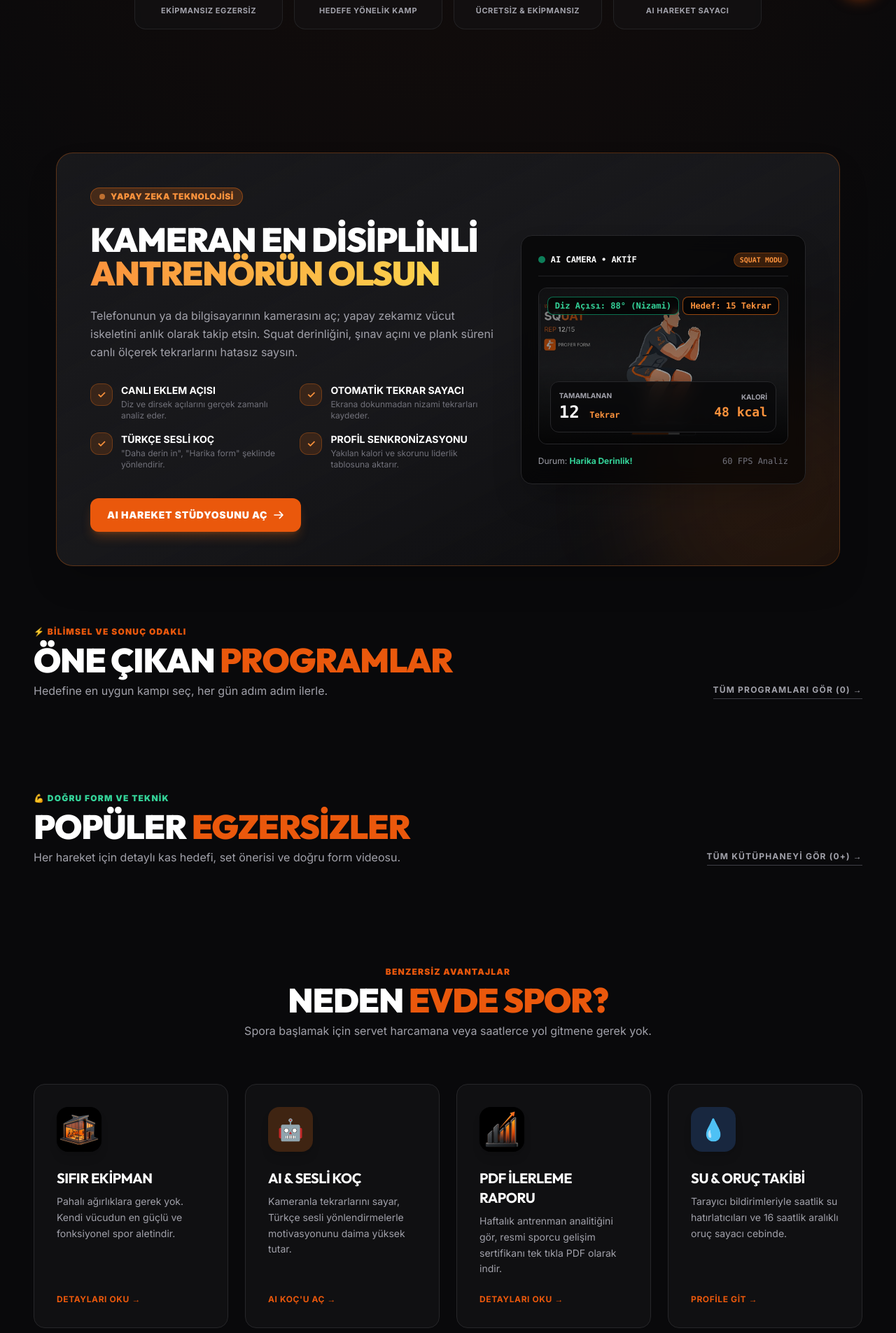
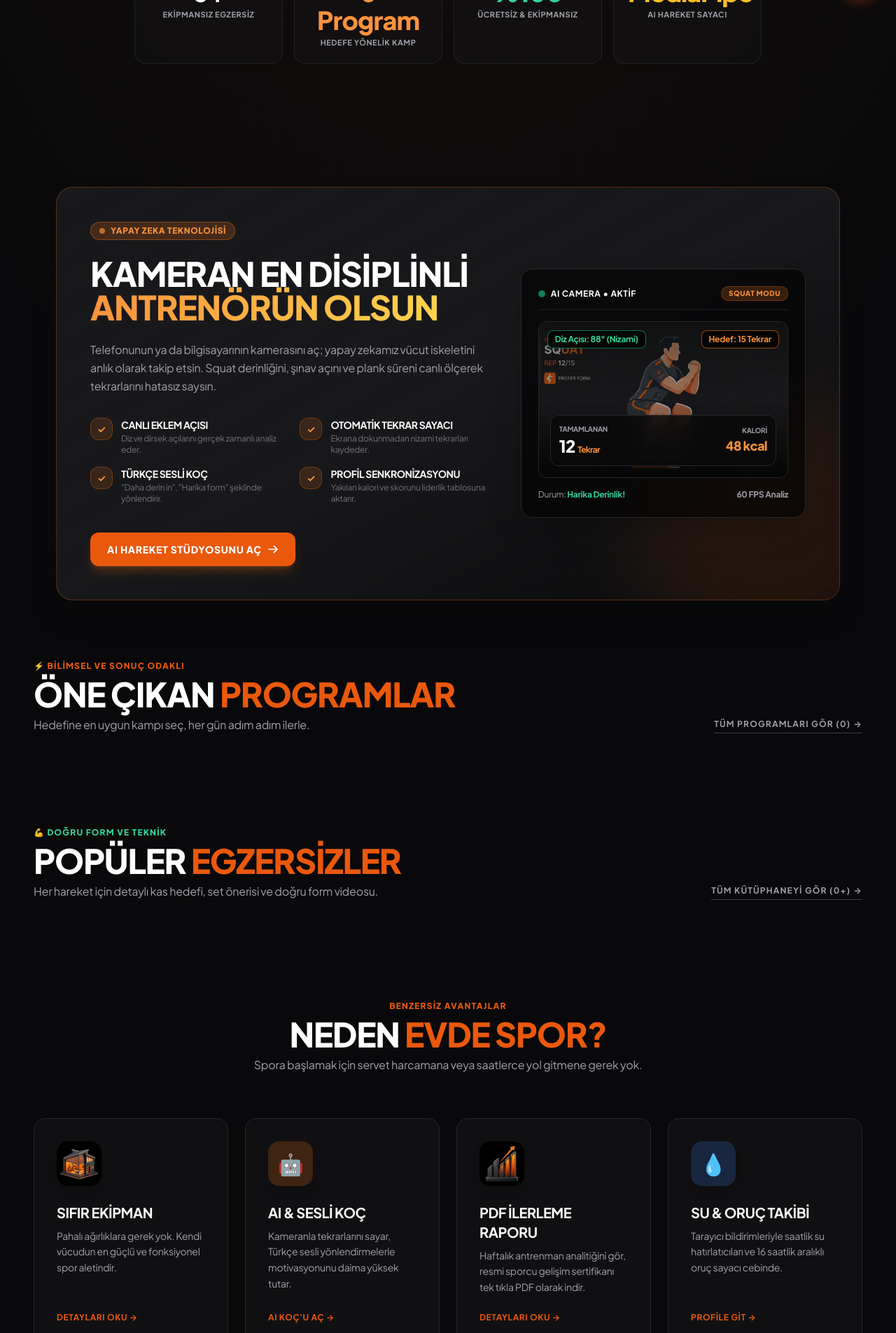
Before and after one commit to atilayaki/ev-sporu-app, a Flask app: page / in a window 1280 px wide. Shown: the part 777-2682 px from the top of the page at 70% size. Run offline with Flask 3, Linux system fonts and the light colour scheme; data that the repository does not hold is empty; some libraries are stand-ins or nearby versions.

Commit message:
style: modernize typography with Plus Jakarta Sans and eliminate typewriter mono fonts

```diff
--- a/templates/base.html
+++ b/templates/base.html
@@ -26,14 +26,16 @@
 
     <link rel="preconnect" href="https://fonts.googleapis.com">
     <link rel="preconnect" href="https://fonts.gstatic.com" crossorigin>
-    <link href="https://fonts.googleapis.com/css2?family=Inter:wght@400;500;600;700;800;900&family=Outfit:wght@600;700;800;900&display=swap" rel="stylesheet">
+    <link href="https://fonts.googleapis.com/css2?family=Plus+Jakarta+Sans:ital,wght@0,300..800;1,300..800&family=Outfit:wght@500;600;700;800;900&display=swap" rel="stylesheet">
     <script>
         tailwind.config = {
             theme: {
                 extend: {
                     fontFamily: {
-                        sans: ['Inter', 'system-ui', 'sans-serif'],
-                        display: ['Outfit', 'Inter', 'sans-serif'],
+                        sans: ['"Plus Jakarta Sans"', '-apple-system', 'BlinkMacSystemFont', 'sans-serif'],
+                        display: ['"Plus Jakarta Sans"', 'Outfit', 'sans-serif'],
+                        heading: ['"Plus Jakarta Sans"', 'Outfit', 'sans-serif'],
+                        mono: ['"Plus Jakarta Sans"', 'system-ui', 'sans-serif'],
                     },
                     colors: {
                         darkbg: '#09090b',
@@ -51,9 +53,19 @@
         body {
             background-color: #09090b;
             color: #fafafa;
+            font-family: 'Plus Jakarta Sans', -apple-system, BlinkMacSystemFont, 'Segoe UI', Roboto, sans-serif;
+            letter-spacing: -0.015em;
             background-image: radial-gradient(ellipse 80% 50% at 50% -10%, rgba(234,88,12,0.08), transparent);
         }
-        h1, h2, h3, .font-display { font-family: 'Outfit', 'Inter', sans-serif; }
+        h1, h2, h3, h4, .font-heading, .font-display {
+            font-family: 'Plus Jakarta Sans', 'Outfit', sans-serif;
+            letter-spacing: -0.03em;
+        }
+        .font-mono {
+            font-family: 'Plus Jakarta Sans', system-ui, sans-serif !important;
+            font-variant-numeric: tabular-nums;
+            letter-spacing: -0.02em;
+        }
         ::selection { background: rgba(234,88,12,0.45); color: #fff; }
         ::-webkit-scrollbar { width: 10px; height: 10px; }
         ::-webkit-scrollbar-track { background: #09090b; }
--- a/templates/exercises.html
+++ b/templates/exercises.html
@@ -61,7 +61,7 @@
                 </a>
             {% endfor %}
 
-            <span class="ml-auto text-xs text-zinc-500 font-mono">
+            <span class="ml-auto text-xs text-zinc-500">
                 <span class="text-orange-400 font-bold">{{ exercises|length }}</span> hareket listelendi
             </span>
         </div>
@@ -99,7 +99,7 @@
                 </div>
 
                 <!-- Bottom Metrics -->
-                <div class="absolute bottom-3 left-3 right-3 flex items-center justify-between text-[11px] font-mono font-bold text-zinc-300">
+                <div class="absolute bottom-3 left-3 right-3 flex items-center justify-between text-[11px] font-semibold text-zinc-300">
                     <span class="bg-black/60 px-2 py-0.5 rounded backdrop-blur-sm border border-zinc-800">⏱️ {{ exercise.duration_seconds or 45 }} sn</span>
                     <span class="bg-black/60 px-2 py-0.5 rounded backdrop-blur-sm border border-zinc-800 text-orange-400">🔥 {{ exercise.calories_estimate or 8 }} kcal</span>
                 </div>
--- a/templates/index.html
+++ b/templates/index.html
@@ -55,21 +55,21 @@
 
     <!-- Quick Metric Cards / Social Proof Ribbon -->
     <div class="grid grid-cols-2 md:grid-cols-4 gap-4 max-w-4xl mx-auto">
-        <div class="athletic-card p-4 rounded-2xl border border-zinc-800/80 bg-zinc-900/40 backdrop-blur-sm text-center">
-            <span class="block text-2xl lg:text-3xl font-black text-white font-mono">{{ total_exercises }}+</span>
-            <span class="text-[11px] font-bold text-zinc-400 uppercase tracking-wider">Ekipmansız Egzersiz</span>
+        <div class="athletic-card p-5 rounded-2xl border border-zinc-800/80 bg-zinc-900/40 backdrop-blur-sm text-center transition-transform hover:-translate-y-1">
+            <span class="block text-3xl lg:text-4xl font-extrabold text-white tracking-tight font-heading">{{ total_exercises }}+</span>
+            <span class="text-[11px] font-bold text-zinc-400 uppercase tracking-wider block mt-1">Ekipmansız Egzersiz</span>
         </div>
-        <div class="athletic-card p-4 rounded-2xl border border-zinc-800/80 bg-zinc-900/40 backdrop-blur-sm text-center">
-            <span class="block text-2xl lg:text-3xl font-black text-orange-400 font-mono">{{ total_programs }} Program</span>
-            <span class="text-[11px] font-bold text-zinc-400 uppercase tracking-wider">Hedefe Yönelik Kamp</span>
+        <div class="athletic-card p-5 rounded-2xl border border-zinc-800/80 bg-zinc-900/40 backdrop-blur-sm text-center transition-transform hover:-translate-y-1">
+            <span class="block text-3xl lg:text-4xl font-extrabold text-orange-400 tracking-tight font-heading">{{ total_programs }} Program</span>
+            <span class="text-[11px] font-bold text-zinc-400 uppercase tracking-wider block mt-1">Hedefe Yönelik Kamp</span>
         </div>
-        <div class="athletic-card p-4 rounded-2xl border border-zinc-800/80 bg-zinc-900/40 backdrop-blur-sm text-center">
-            <span class="block text-2xl lg:text-3xl font-black text-emerald-400 font-mono">%100</span>
-            <span class="text-[11px] font-bold text-zinc-400 uppercase tracking-wider">Ücretsiz & Ekipmansız</span>
+        <div class="athletic-card p-5 rounded-2xl border border-zinc-800/80 bg-zinc-900/40 backdrop-blur-sm text-center transition-transform hover:-translate-y-1">
+            <span class="block text-3xl lg:text-4xl font-extrabold text-emerald-400 tracking-tight font-heading">%100</span>
+            <span class="text-[11px] font-bold text-zinc-400 uppercase tracking-wider block mt-1">Ücretsiz & Ekipmansız</span>
         </div>
-        <div class="athletic-card p-4 rounded-2xl border border-zinc-800/80 bg-zinc-900/40 backdrop-blur-sm text-center">
-            <span class="block text-2xl lg:text-3xl font-black text-amber-400 font-mono">MediaPipe</span>
-            <span class="text-[11px] font-bold text-zinc-400 uppercase tracking-wider">AI Hareket Sayacı</span>
+        <div class="athletic-card p-5 rounded-2xl border border-zinc-800/80 bg-zinc-900/40 backdrop-blur-sm text-center transition-transform hover:-translate-y-1">
+            <span class="block text-3xl lg:text-4xl font-extrabold text-amber-400 tracking-tight font-heading">MediaPipe</span>
+            <span class="text-[11px] font-bold text-zinc-400 uppercase tracking-wider block mt-1">AI Hareket Sayacı</span>
         </div>
     </div>
 </section>
@@ -146,9 +146,9 @@
                     <div class="flex items-center justify-between border-b border-zinc-800/80 pb-3 mb-4">
                         <div class="flex items-center space-x-2">
                             <span class="w-2.5 h-2.5 rounded-full bg-emerald-500 animate-pulse"></span>
-                            <span class="text-xs font-mono font-bold text-white uppercase">AI Camera &bull; Aktif</span>
+                            <span class="text-xs font-bold text-white uppercase tracking-wider">AI Camera &bull; Aktif</span>
                         </div>
-                        <span class="text-[10px] font-mono px-2 py-0.5 rounded-full bg-orange-500/20 text-orange-400 border border-orange-500/30 font-bold">SQUAT MODU</span>
+                        <span class="text-[10px] px-2.5 py-0.5 rounded-full bg-orange-500/20 text-orange-400 border border-orange-500/30 font-extrabold uppercase tracking-wider">SQUAT MODU</span>
                     </div>
 
                     <!-- Mockup Pose Display -->
@@ -157,10 +157,10 @@
                         <div class="absolute inset-0 bg-gradient-to-t from-black/80 via-transparent to-black/30"></div>
 
                         <!-- Skeleton Overlay Pills -->
-                        <div class="absolute top-3 left-3 bg-black/70 border border-emerald-500/60 px-2.5 py-1 rounded-lg text-emerald-400 text-xs font-mono font-bold backdrop-blur-sm">
+                        <div class="absolute top-3 left-3 bg-black/70 border border-emerald-500/60 px-2.5 py-1 rounded-lg text-emerald-400 text-xs font-bold backdrop-blur-sm">
                             Diz Açısı: 88° (Nizami)
                         </div>
-                        <div class="absolute top-3 right-3 bg-black/70 border border-orange-500/60 px-2.5 py-1 rounded-lg text-orange-400 text-xs font-mono font-bold backdrop-blur-sm">
+                        <div class="absolute top-3 right-3 bg-black/70 border border-orange-500/60 px-2.5 py-1 rounded-lg text-orange-400 text-xs font-bold backdrop-blur-sm">
                             Hedef: 15 Tekrar
                         </div>
 
@@ -168,11 +168,11 @@
                         <div class="absolute bottom-4 left-4 right-4 flex items-center justify-between bg-zinc-950/80 border border-zinc-800 p-3 rounded-xl backdrop-blur-md">
                             <div>
                                 <span class="block text-[10px] font-bold text-zinc-400 uppercase">Tamamlanan</span>
-                                <span class="text-2xl font-mono font-black text-white">12 <span class="text-xs text-orange-400">Tekrar</span></span>
+                                <span class="text-2xl font-black text-white font-heading">12 <span class="text-xs text-orange-400 font-bold">Tekrar</span></span>
                             </div>
                             <div class="text-right">
                                 <span class="block text-[10px] font-bold text-zinc-400 uppercase">Kalori</span>
-                                <span class="text-lg font-mono font-black text-orange-400">48 kcal</span>
+                                <span class="text-lg font-black text-orange-400 font-heading">48 kcal</span>
                             </div>
                         </div>
                     </div>
@@ -180,7 +180,7 @@
                     <!-- Bottom Live Status -->
                     <div class="mt-4 flex items-center justify-between text-xs">
                         <span class="text-zinc-400">Durum: <span class="text-emerald-400 font-bold">Harika Derinlik!</span></span>
-                        <span class="text-zinc-500 font-mono">60 FPS Analiz</span>
+                        <span class="text-zinc-400 font-bold">60 FPS Analiz</span>
                     </div>
                 </div>
             </div>
@@ -310,7 +310,7 @@
                     </div>
 
                     <!-- Quick Metrics on Image Bottom -->
-                    <div class="absolute bottom-3 left-3 right-3 flex items-center justify-between text-[11px] font-mono font-bold text-zinc-300">
+                    <div class="absolute bottom-3 left-3 right-3 flex items-center justify-between text-[11px] font-semibold text-zinc-300">
                         <span>⏱️ {{ ex.duration_seconds or 45 }} sn</span>
                         <span class="text-orange-400">🔥 {{ ex.calories_estimate or 8 }} kcal</span>
                     </div>
@@ -439,19 +439,19 @@
 <section class="relative z-10 my-20 max-w-6xl mx-auto px-4 text-center">
     <div class="grid grid-cols-2 lg:grid-cols-4 gap-6">
         <div class="athletic-card p-6 rounded-2xl border border-zinc-800">
-            <span class="block text-3xl sm:text-4xl font-mono font-black text-white mb-1">{{ completed_workouts_count }}+</span>
+            <span class="block text-3xl sm:text-4xl font-heading font-black text-white mb-1">{{ completed_workouts_count }}+</span>
             <span class="text-xs font-bold text-zinc-400 uppercase tracking-widest">Tamamlanan Seans</span>
         </div>
         <div class="athletic-card p-6 rounded-2xl border border-zinc-800">
-            <span class="block text-3xl sm:text-4xl font-mono font-black text-orange-400 mb-1">{{ "{:,}".format(total_calories_burned) }}</span>
+            <span class="block text-3xl sm:text-4xl font-heading font-black text-orange-400 mb-1">{{ "{:,}".format(total_calories_burned) }}</span>
             <span class="text-xs font-bold text-zinc-400 uppercase tracking-widest">Yakılan Toplam Kalori</span>
         </div>
         <div class="athletic-card p-6 rounded-2xl border border-zinc-800">
-            <span class="block text-3xl sm:text-4xl font-mono font-black text-emerald-400 mb-1">{{ total_exercises }}+</span>
+            <span class="block text-3xl sm:text-4xl font-heading font-black text-emerald-400 mb-1">{{ total_exercises }}+</span>
             <span class="text-xs font-bold text-zinc-400 uppercase tracking-widest">Kütüphane Hareketi</span>
         </div>
         <div class="athletic-card p-6 rounded-2xl border border-zinc-800">
-            <span class="block text-3xl sm:text-4xl font-mono font-black text-amber-400 mb-1">%100</span>
+            <span class="block text-3xl sm:text-4xl font-heading font-black text-amber-400 mb-1">%100</span>
             <span class="text-xs font-bold text-zinc-400 uppercase tracking-widest">Memnuniyet ve Verim</span>
         </div>
     </div>
```
